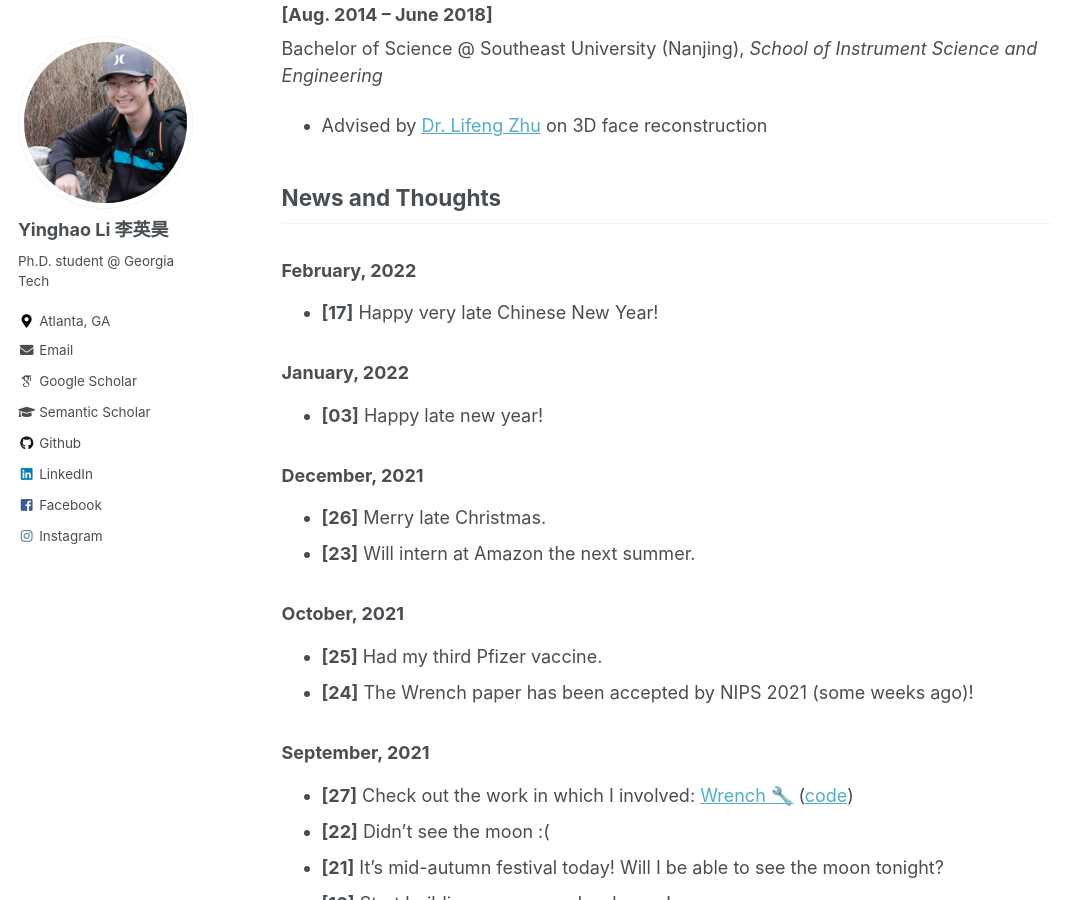
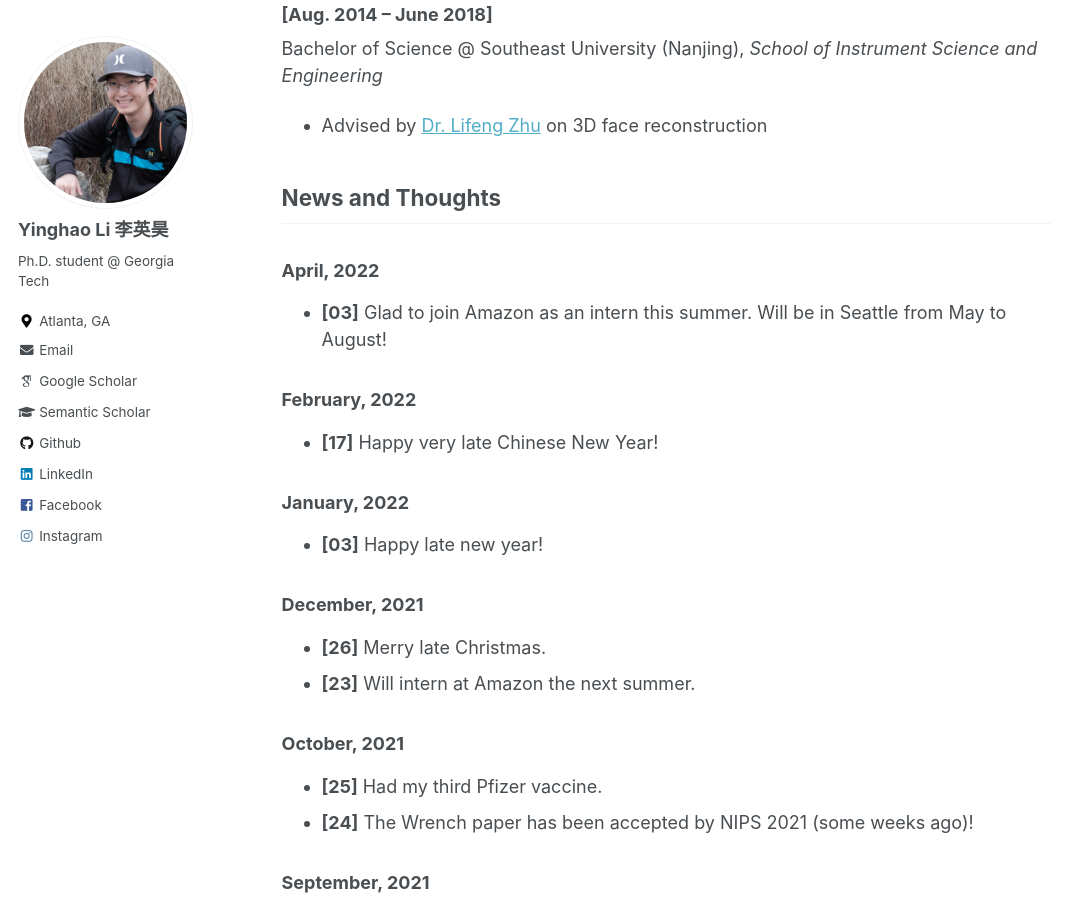
Before and after one commit to Yinghao-Li/Yinghao-Li.github.io, a Jekyll site: the page built from _pages/about.md, in a window 1280 px wide and 900 px high, scrolled down 726 px. Shown: the whole window, without its empty margins (0-1082 px from the left). Built offline with Jekyll 4.4.1, drawn with Linux system fonts in a browser that asks for light colours; some web fonts are replaced.

Commit message:
update about

```diff
--- a/_pages/about.md
+++ b/_pages/about.md
@@ -36,6 +36,8 @@ Bachelor of Science @ Southeast University (Nanjing), *School of Instrument Scie
 News and Thoughts
 ---
 
+### April, 2022
+- **[03]** Glad to join Amazon as an intern this summer. Will be in Seattle from May to August!
 
 ### February, 2022
 - **[17]** Happy very late Chinese New Year!
```
